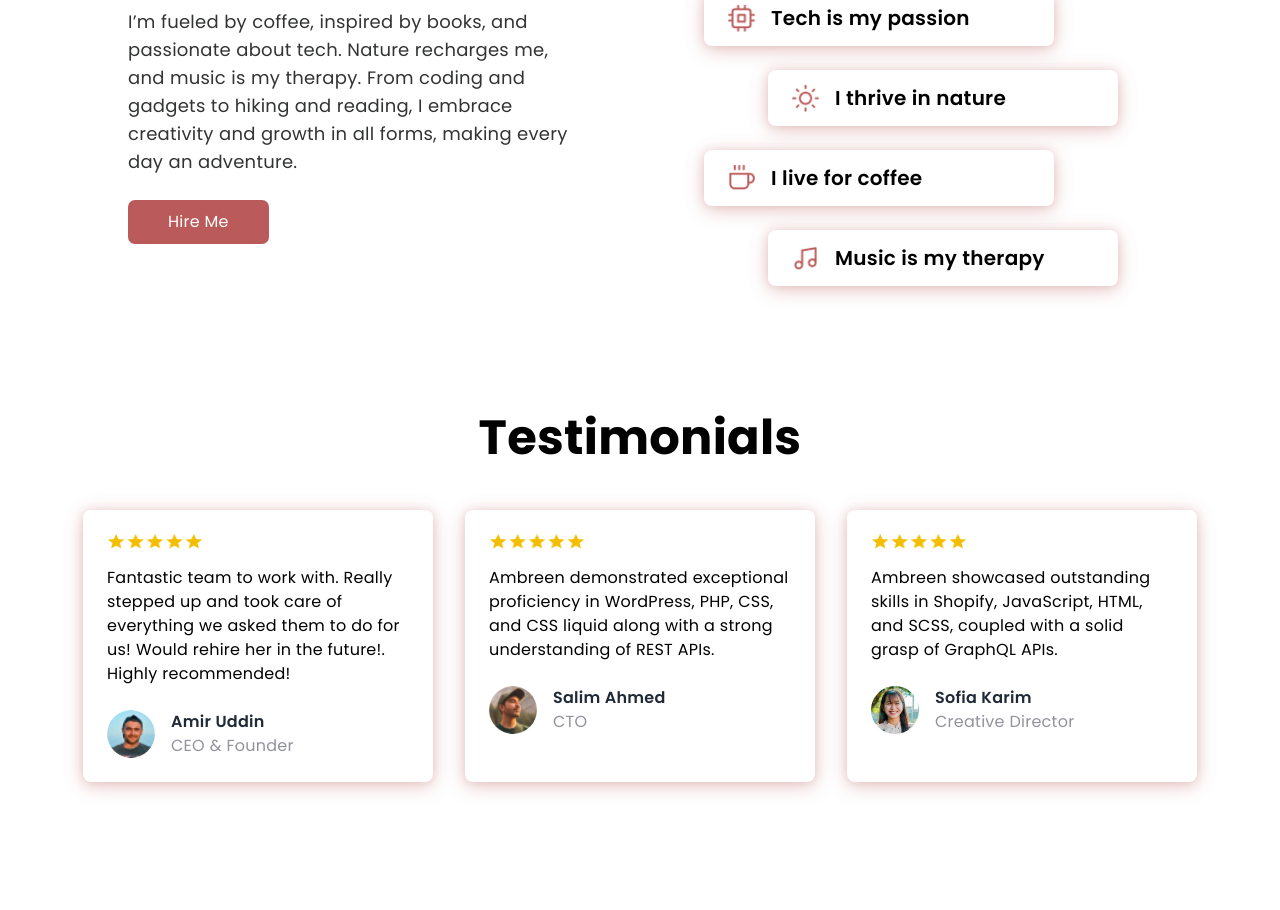
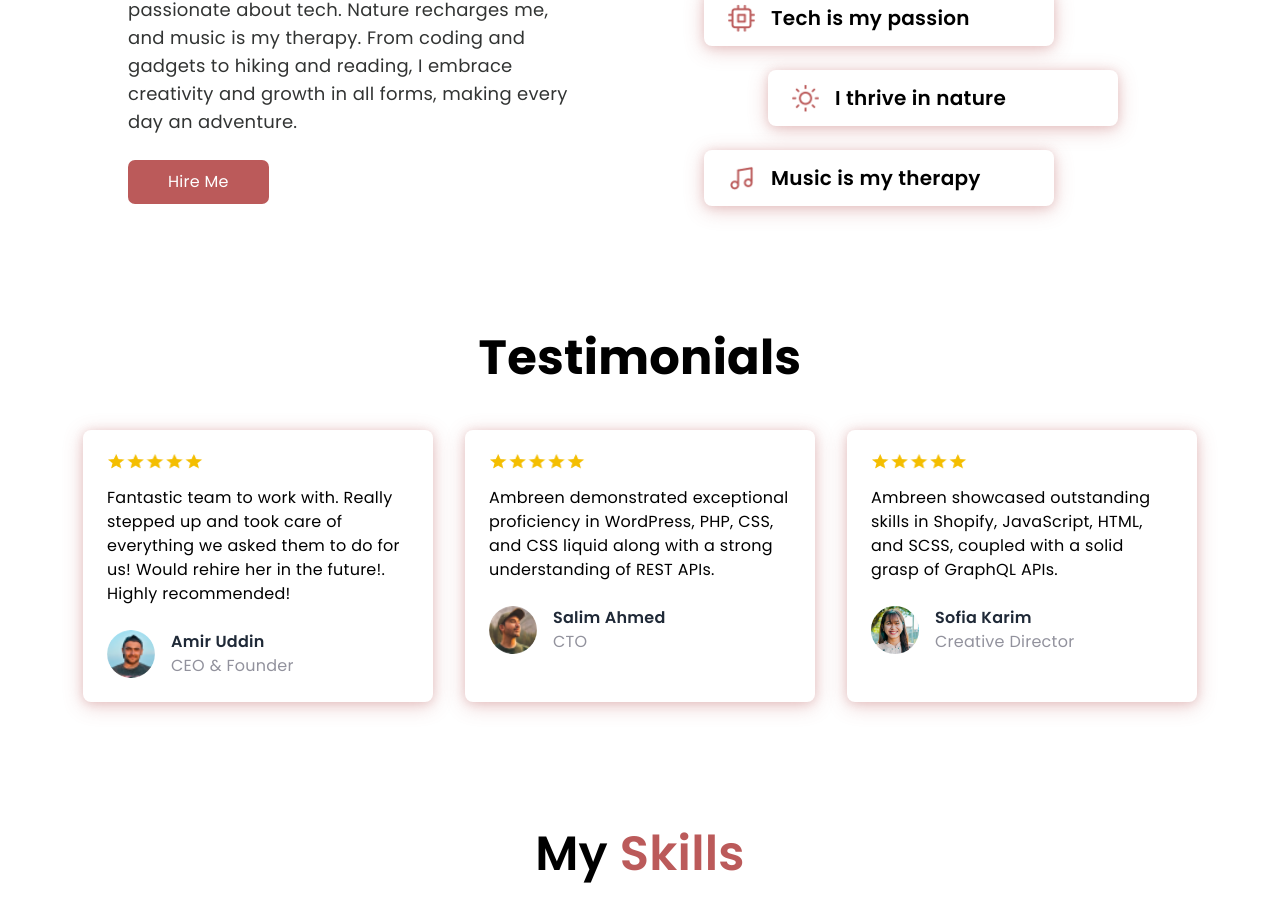
Before and after one commit to adnanghaffar07/ambreen_portfolio, a Next.js app: page / in a window 1280 px wide. Shown: the part 3762-4672 px from the top of the page. Built offline with nearby package versions, Linux system fonts and the light colour scheme; a web font is replaced by a local one.

Commit message:
Update page.tsx

```diff
--- a/app/homepage/page.tsx
+++ b/app/homepage/page.tsx
@@ -123,19 +123,8 @@ const Homepage = () => {
                                 <h3 className="text-xl font-semibold text-black">I thrive in nature</h3>
                             </div>
 
-
-                            {/* Card 5 */}
+                            {/* Card 6 */}
                             <div className="md:w-[350px] flex items-center bg-white rounded-lg px-3 md:px-6  py-3.5"
-                                style={{
-                                    boxShadow: '0 4px 20px rgba(187, 90, 90, 0.3), 0 1px 10px rgba(187, 90, 90, 0.2)',
-                                }}>
-                                <img src="/coffee.png" alt="Icon 1" className="h-7 mr-4" /> {/* Replace with actual icon */}
-                                <h3 className="text-xl font-semibold text-black">I live for coffee</h3>
-                            </div>
-
-
-                            {/* Card 6 */}
-                            <div className="md:w-[350px] md:ml-16 flex items-center bg-white rounded-lg px-3 md:px-6  py-3.5"
                                 style={{
                                     boxShadow: '0 4px 20px rgba(187, 90, 90, 0.3), 0 1px 10px rgba(187, 90, 90, 0.2)',
                                 }}>
```
